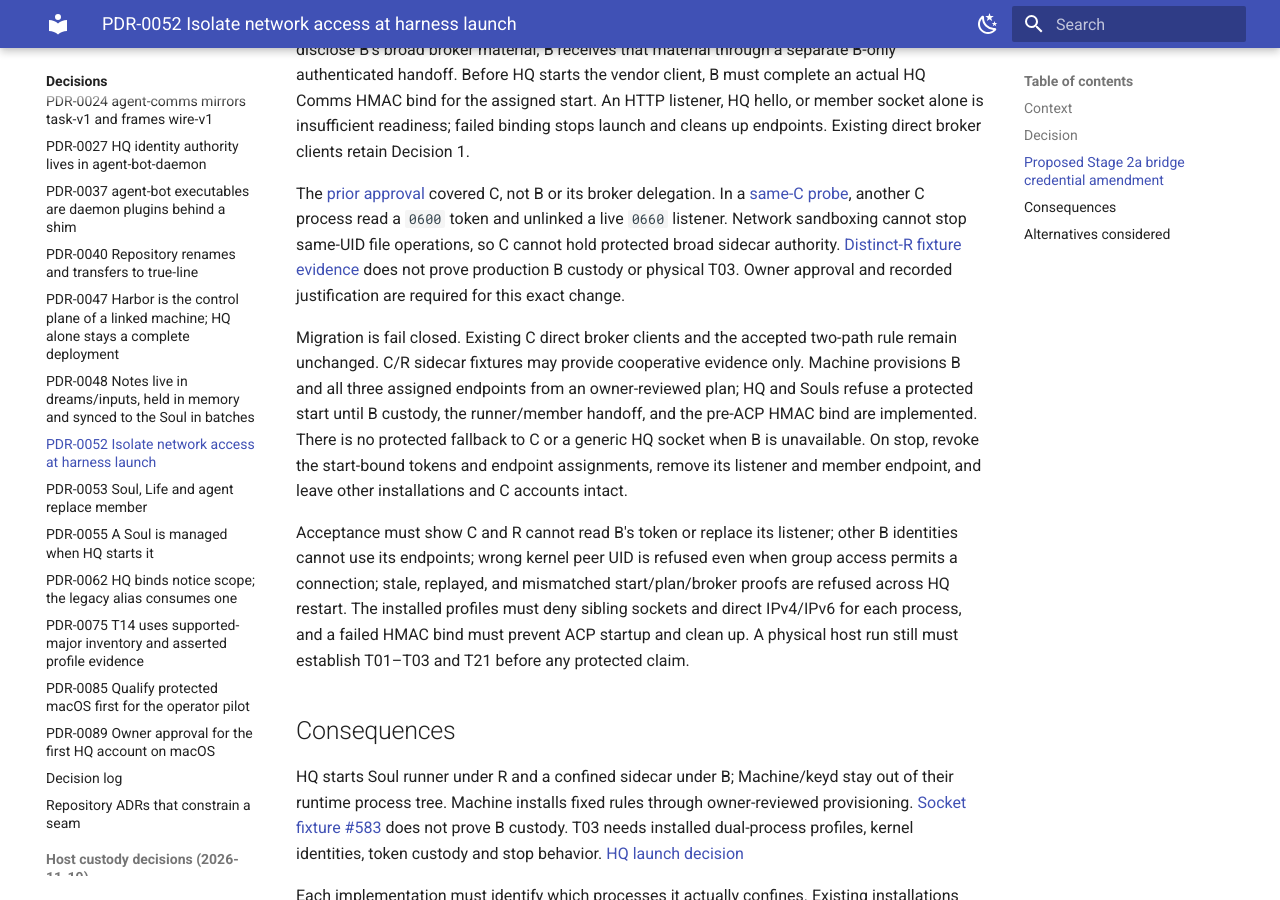
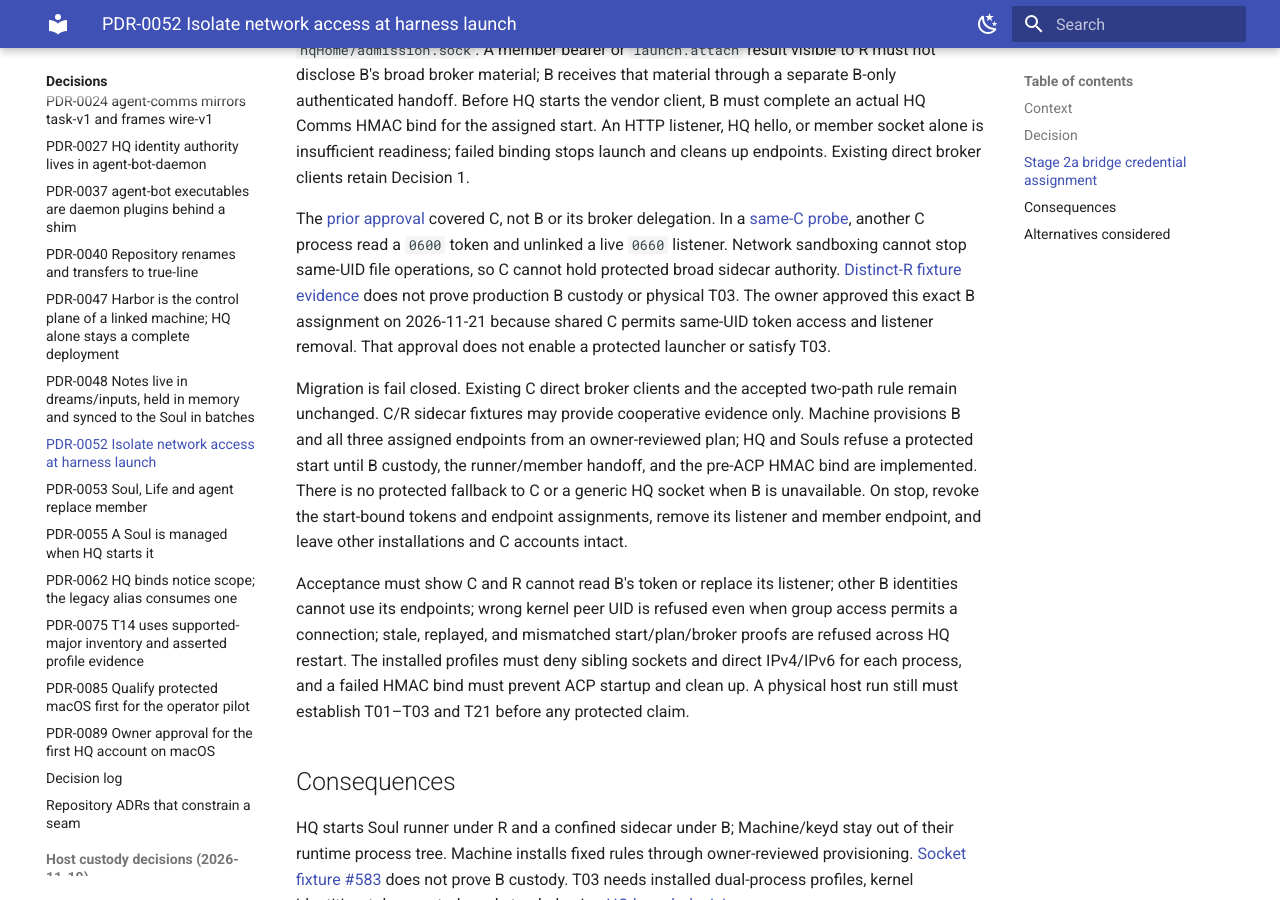
Before and after one commit to true-line/agent-bot-platform, an MkDocs documentation site: the page built from docs/04-decisions/PDR-0052-process-isolation-for-harness-egress.md, in a window 1280 px wide and 900 px high, scrolled down 2089 px. Built offline with MkDocs 1.6.1 and Material for MkDocs 9.7.7, drawn with Linux system fonts in a browser that asks for light colours; some of the changed text lies outside the part shown.

Commit message:
docs: accept dedicated Stage 2a bridge principal
Agent-Bot-Write: ghw_3a1f160a7a087461
Agent-Bot-Session: fa2486d94751

```diff
--- a/docs/04-decisions/PDR-0052-process-isolation-for-harness-egress.md
+++ b/docs/04-decisions/PDR-0052-process-isolation-for-harness-egress.md
@@ -1,9 +1,10 @@
 ---
-Status: Proposed
+Status: Accepted
 Doc-Type: decision
 Owner: product-owner
 Last-Reviewed: 2026-11-21
 Date: 2026-11-12
+Accepted: 2026-11-21
 Discussion: https://github.com/true-line/agent-bot-platform/discussions/52
 Affects-Repos: [agent-bot-machine, agent-bot-hq, agent-bot-souls, soul-conformance]
 Affects: [R3, trust-model]
@@ -11,7 +12,7 @@ Affects: [R3, trust-model]
 
 # PDR-0052 Isolate network access at harness launch
 
-The owner selected process isolation in [Discussion #52](https://github.com/true-line/agent-bot-platform/discussions/52). Main and its [relay amendment](https://github.com/true-line/agent-bot-platform/pull/111#issuecomment-7069182793) remain accepted. This [proposed change](https://github.com/true-line/agent-bot-platform/issues/113) needs separate owner approval. [PDR-0085](PDR-0085-macos-first-protected-pilot.md) sets macOS first.
+The owner selected process isolation in [Discussion #52](https://github.com/true-line/agent-bot-platform/discussions/52), approved the [relay assignment](https://github.com/true-line/agent-bot-platform/pull/111#issuecomment-7069182793), and approved this [per-installation bridge credential amendment](https://github.com/true-line/agent-bot-platform/pull/114#issuecomment-7069861743) on 2026-11-21. [PDR-0085](PDR-0085-macos-first-protected-pilot.md) sets macOS first.
 
 ## Context
 
@@ -23,7 +24,7 @@ The SDK obtains its runtime binding from Souls over the member socket, then auth
 2. On Linux, launch the harness in an empty network namespace. The selected design uses a Machine-installed, root-owned launcher restricted to provisioned accounts. It enters the namespace and permanently drops privileges to the selected account before running the harness. The authorization covers that launcher only.
 3. Verify T03 through normal harness launch. A direct request to a reachable provider or service must fail, and the same operation through the broker must reach the service. On the declared macOS host, verify member authentication and broker binding through the assigned sockets and verify refusal on a different launch's socket. [Conformance catalog](../07-verification/conformance-catalog.md)
 
-## Proposed Stage 2a bridge credential amendment
+## Stage 2a bridge credential assignment
 
 HQ starts managed Souls through Soul runner. Each installation has a separate
 untrusted runner account; existing per-harness credential accounts remain.
@@ -74,8 +75,10 @@ covered C, not B or its broker delegation. In a [same-C probe](https://github.co
 another C process read a `0600` token and unlinked a live `0660` listener.
 Network sandboxing cannot stop same-UID file operations, so C cannot hold
 protected broad sidecar authority. [Distinct-R fixture evidence](https://github.com/true-line/soul-adapters/issues/4#issuecomment-7069253198)
-does not prove production B custody or physical T03. Owner approval and
-recorded justification are required for this exact change.
+does not prove production B custody or physical T03. The owner approved
+this exact B assignment on 2026-11-21 because shared C permits same-UID
+token access and listener removal. That approval does not enable a protected
+launcher or satisfy T03.
 
 Migration is fail closed. Existing C direct broker clients and the accepted
 two-path rule remain unchanged. C/R sidecar fixtures may provide cooperative
```
